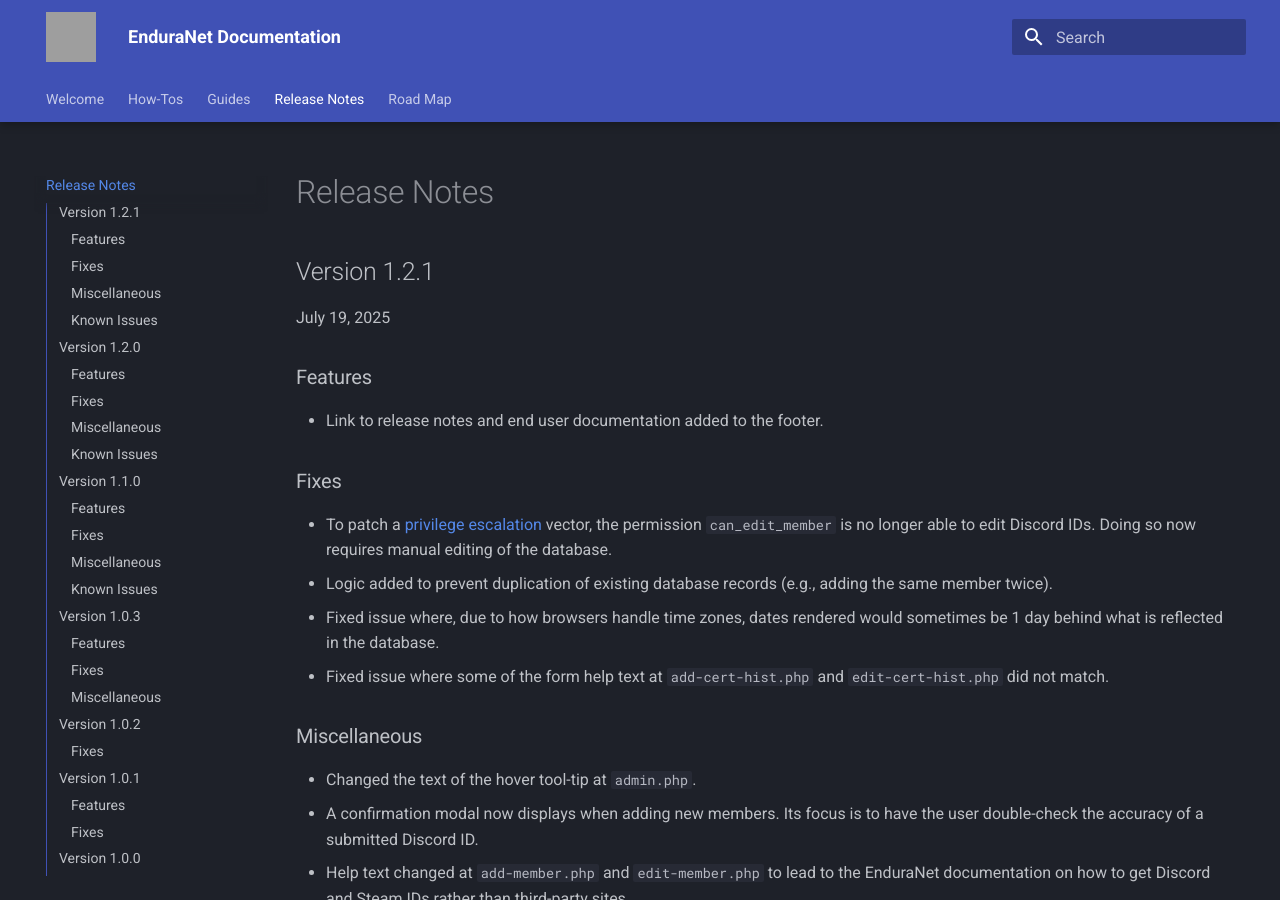
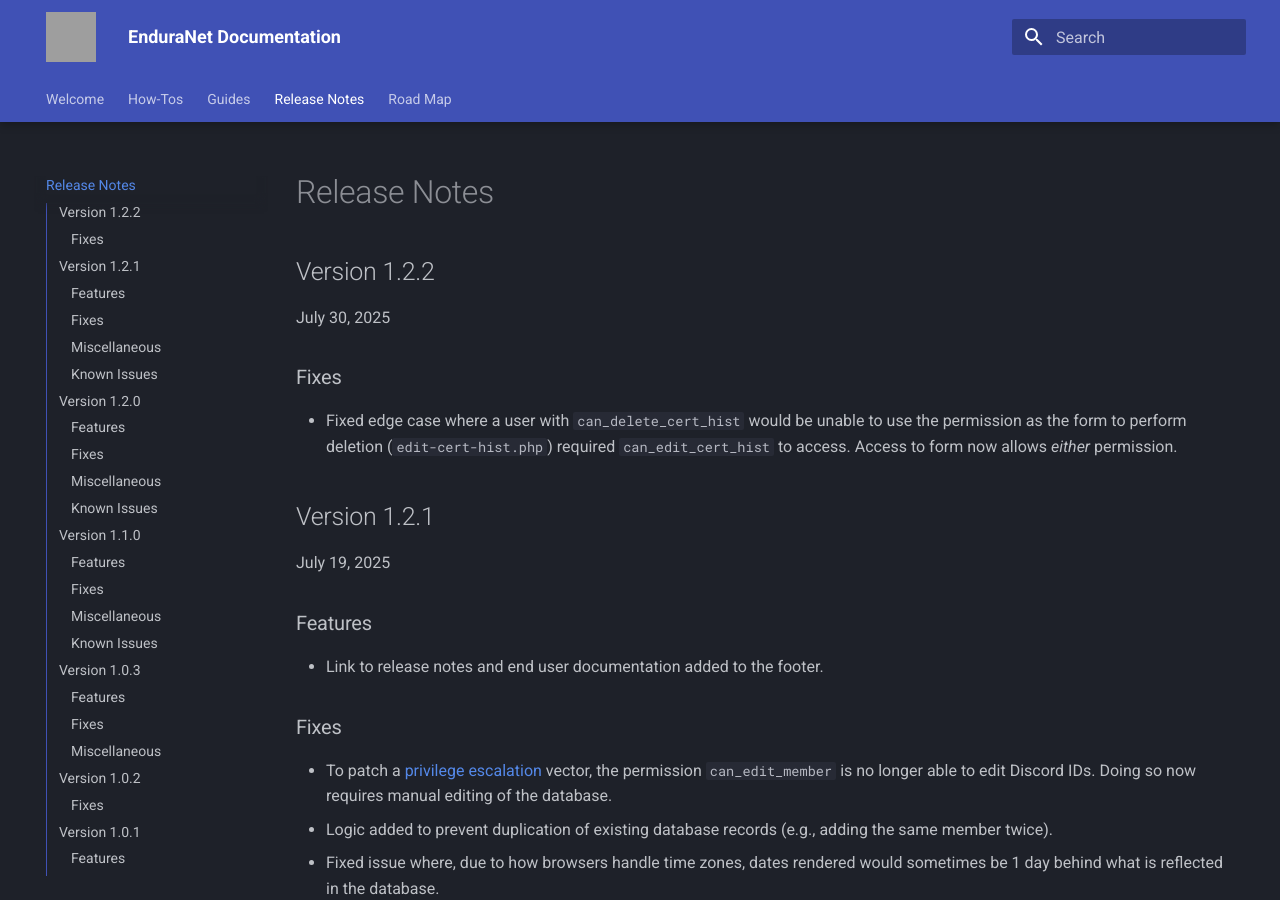
Before and after one commit to sirdog9001/EnduraNet-Docs, an MkDocs documentation site: the page built from docs/release-notes.md, in a window 1280 px wide and 900 px high. Built offline with MkDocs 1.6.1 and Material for MkDocs 9.7.7, drawn with Linux system fonts in a browser that asks for light colours; grey boxes are pictures that could not be loaded.

Commit message:
v1.2.2 release notes

```diff
--- a/docs/release-notes.md
+++ b/docs/release-notes.md
@@ -1,4 +1,10 @@
 # Release Notes
+
+## Version 1.2.2
+July 30, 2025
+
+### Fixes
+- Fixed edge case where a user with `can_delete_cert_hist` would be unable to use the permission as the form to perform deletion (`edit-cert-hist.php`) required `can_edit_cert_hist` to access. Access to form now allows _either_ permission.
 
 ## Version 1.2.1
 July 19, 2025
```
